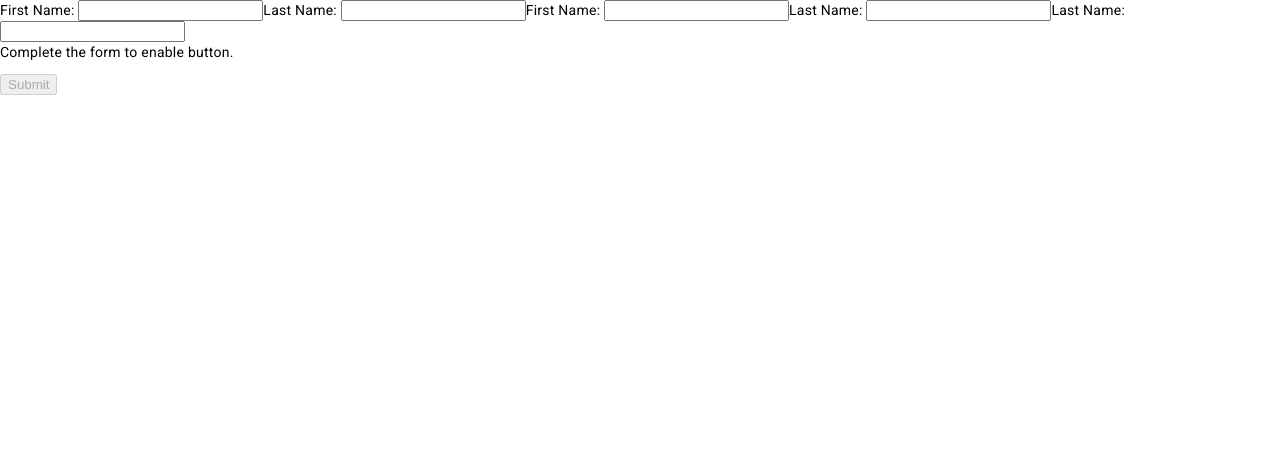
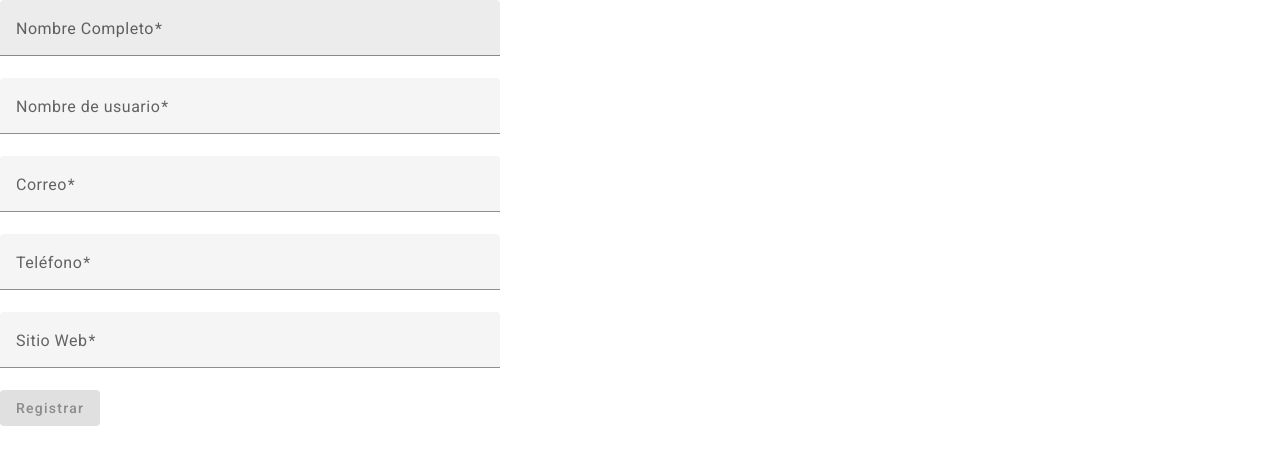
Before and after one commit to rodcar/angular-usuarios, an Angular app: page / in a window 1280 px wide. Shown: the top 464 px of the page. Built offline with nearby package versions, Linux system fonts and the light colour scheme.

Commit message:
cambia formulario a Angular Material

```diff
--- a/src/app/formulario-registro-usuario/formulario-registro-usuario.component.css
+++ b/src/app/formulario-registro-usuario/formulario-registro-usuario.component.css
@@ -0,0 +1,9 @@
+.example-form {
+  min-width: 150px;
+  max-width: 500px;
+  width: 100%;
+}
+
+.example-full-width {
+  width: 100%;
+}
--- a/src/app/formulario-registro-usuario/formulario-registro-usuario.component.html
+++ b/src/app/formulario-registro-usuario/formulario-registro-usuario.component.html
@@ -1,4 +1,75 @@
-<form [formGroup]="usuarioForm" (ngSubmit)="onSubmit()">
+<form [formGroup]="usuarioForm" (ngSubmit)="onSubmit()" class="example-form">
+  <mat-form-field class="example-full-width">
+    <mat-label>Nombre Completo</mat-label>
+    <input
+      type="text"
+      matInput
+      formControlName="name"
+      placeholder="Ingrese su nombre completo"
+    />
+    <mat-error *ngIf="usuarioForm.controls.name.hasError('required')">
+      El nombre completo es <strong>obligatorio</strong>
+    </mat-error>
+  </mat-form-field>
+  <mat-form-field class="example-full-width">
+    <mat-label>Nombre de usuario</mat-label>
+    <input
+      type="text"
+      matInput
+      formControlName="username"
+      placeholder="Ingrese un nombre de usuario"
+    />
+    <mat-error *ngIf="usuarioForm.controls.username.hasError('required')">
+      El nombre de usuario es <strong>obligatorio</strong>
+    </mat-error>
+  </mat-form-field>
+  <mat-form-field class="example-full-width">
+    <mat-label>Correo</mat-label>
+    <input
+      type="email"
+      matInput
+      formControlName="email"
+      placeholder="Ingrese su correo"
+    />
+    <mat-error *ngIf="usuarioForm.controls.email.hasError('required')">
+      El correo es <strong>obligatorio</strong>
+    </mat-error>
+  </mat-form-field>
+  <mat-form-field class="example-full-width">
+    <mat-label>Teléfono</mat-label>
+    <input
+      type="tel"
+      matInput
+      formControlName="phone"
+      placeholder="Ingrese su teléfono"
+    />
+    <mat-error *ngIf="usuarioForm.controls.phone.hasError('required')">
+      El teléfono es <strong>obligatorio</strong>
+    </mat-error>
+  </mat-form-field>
+  <mat-form-field class="example-full-width">
+    <mat-label>Sitio Web</mat-label>
+    <input
+      type="text"
+      matInput
+      formControlName="website"
+      placeholder="Ingrese su sitio web"
+    />
+    <mat-error *ngIf="usuarioForm.controls.website.hasError('required')">
+      El sitio web es <strong>obligatorio</strong>
+    </mat-error>
+  </mat-form-field>
+  <button
+    mat-raised-button
+    color="primary"
+    type="submit"
+    [disabled]="usuarioForm.invalid"
+  >
+    Registrar
+  </button>
+</form>
+
+<!--<form [formGroup]="usuarioForm" (ngSubmit)="onSubmit()">
 
     <label for="first-name">First Name: </label>
     <input id="first-name" type="text" formControlName="name">
@@ -17,4 +88,4 @@
 
     <p>Complete the form to enable button.</p>
     <button type="submit" [disabled]="!usuarioForm.valid">Submit</button>
-</form>
+</form>-->
--- a/src/app/formulario-registro-usuario/formulario-registro-usuario.component.ts
+++ b/src/app/formulario-registro-usuario/formulario-registro-usuario.component.ts
@@ -10,7 +10,7 @@ export class FormularioRegistroUsuarioComponent {
   usuarioForm = this.fb.group({
     name: ['', Validators.required],
     username: ['', Validators.required],
-    email: ['', Validators.required, Validators.email],
+    email: ['', [Validators.required, Validators.email]],
     phone: ['', Validators.required],
     website: ['', Validators.required]
   });
@@ -18,6 +18,6 @@ export class FormularioRegistroUsuarioComponent {
   constructor(private fb: FormBuilder) { }
 
   onSubmit() {
-    alert("submitted");
+    console.log(this.usuarioForm.errors);
   }
 }
```
Also changed, not shown: src/app/app.module.ts (+6 -1 lines).
